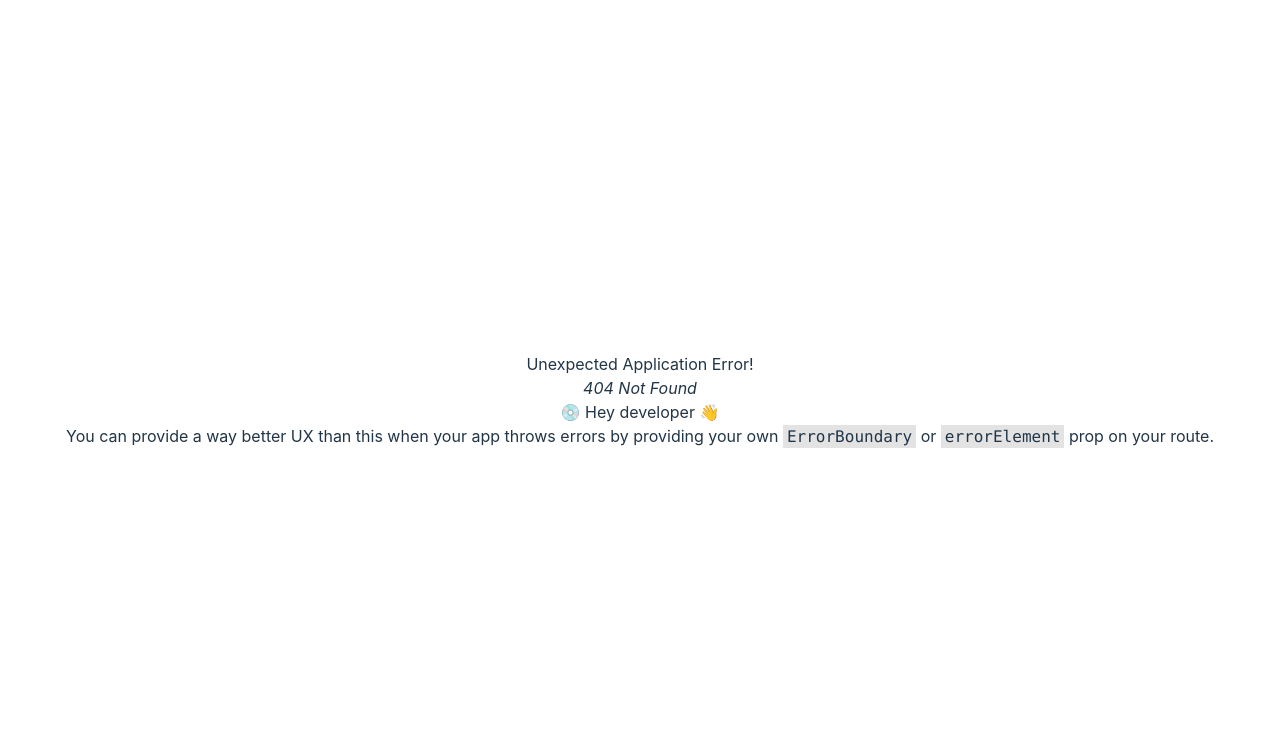
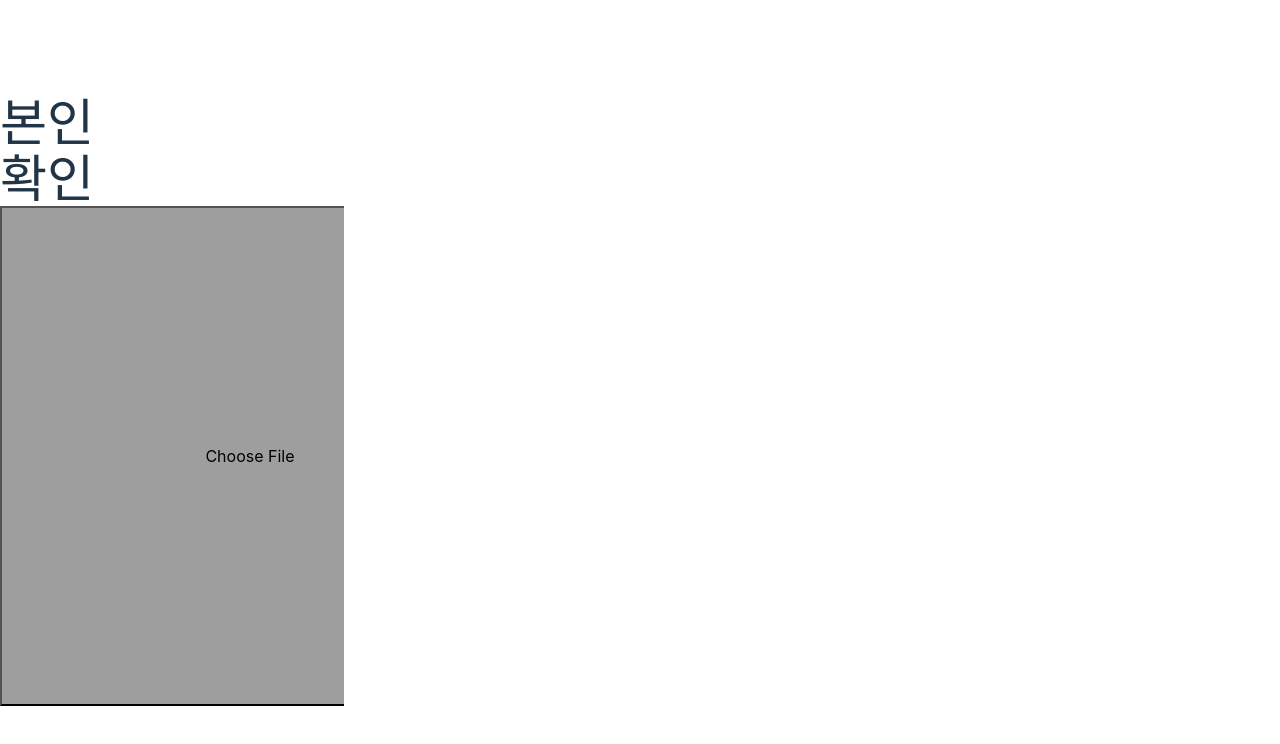
Before and after one commit to 208Youth/OMM, a React (Vite) app in the folder CC24/front/: page /signup in a window 1280 px wide. Before the commit this address had no page. Shown: the top 744 px of the page. Built offline with nearby package versions, Linux system fonts and the light colour scheme.

Commit message:
S08P22C208-293 add : 회원가입, 로그인 라우팅

```diff
--- /dev/null
+++ b/CC24/front/src/pages/index/Index.css
@@ -0,0 +1,85 @@
+@tailwind base;
+@tailwind components;
+@tailwind utilities;
+
+
+:root {
+  font-family: Inter, system-ui, Avenir, Helvetica, Arial, sans-serif;
+  line-height: 1.5;
+  font-weight: 400;
+
+  color-scheme: light dark;
+  color: rgba(255, 255, 255, 0.87);
+  background-color: #242424;
+
+  font-synthesis: none;
+  text-rendering: optimizeLegibility;
+  -webkit-font-smoothing: antialiased;
+  -moz-osx-font-smoothing: grayscale;
+  -webkit-text-size-adjust: 100%;
+}
+
+.wrap-box {
+  display: flex;
+  padding : 2rem;
+  justify-content: center;
+}
+
+.box {
+  padding : 2rem;
+  display: flex;
+  ;
+}
+
+a {
+  font-weight: 500;
+  color: #646cff;
+  text-decoration: inherit;
+}
+a:hover {
+  color: #535bf2;
+}
+
+body {
+  margin: 0;
+  display: flex;
+  place-items: center;
+  min-height: 100vh;
+}
+
+h1 {
+  font-size: 3.2em;
+  line-height: 1.1;
+}
+
+button {
+  border-radius: 8px;
+  border: 1px solid transparent;
+  padding: 0.6em 1.2em;
+  font-size: 1em;
+  font-weight: 500;
+  font-family: inherit;
+  background-color: #1a1a1a;
+  cursor: pointer;
+  transition: border-color 0.25s;
+}
+button:hover {
+  border-color: #646cff;
+}
+button:focus,
+button:focus-visible {
+  outline: 4px auto -webkit-focus-ring-color;
+}
+
+@media (prefers-color-scheme: light) {
+  :root {
+    color: #213547;
+    background-color: #ffffff;
+  }
+  a:hover {
+    color: #747bff;
+  }
+  button {
+    background-color: #f9f9f9;
+  }
+}
--- /dev/null
+++ b/CC24/front/src/pages/index/Index.jsx
@@ -0,0 +1,21 @@
+import './Index.css';
+import CC24Logo from '../../assets/CC24.svg';
+import { Link } from 'react-router-dom';
+
+function Index() {
+  return (
+  <div className='wrap-box'>
+    <div className="box">
+      <img src={CC24Logo} className="" alt="CC24 logo" />
+      <div>
+        <Link to={'/signup'}><button>회원가입</button></Link>
+      </div>
+      <div>
+        <Link to={'/login'}><button>로그인</button></Link>
+      </div>
+    </div>
+  </div>
+  );
+}
+
+export default Index;
--- a/CC24/front/src/pages/login/login.jsx
+++ b/CC24/front/src/pages/login/login.jsx
@@ -0,0 +1,11 @@
+function Login() {
+  return (
+  <div className='wrap-box'>
+      <div>
+        <h1>로그인 페이지</h1>
+      </div>
+  </div>
+  );
+}
+
+export default Login;
```
Also changed, not shown: CC24/front/src/pages/signup/signup.jsx (+41 -0 lines), CC24/front/src/router.jsx (+13 -6 lines), CC24/front/src/assets/CC24.svg (added).
